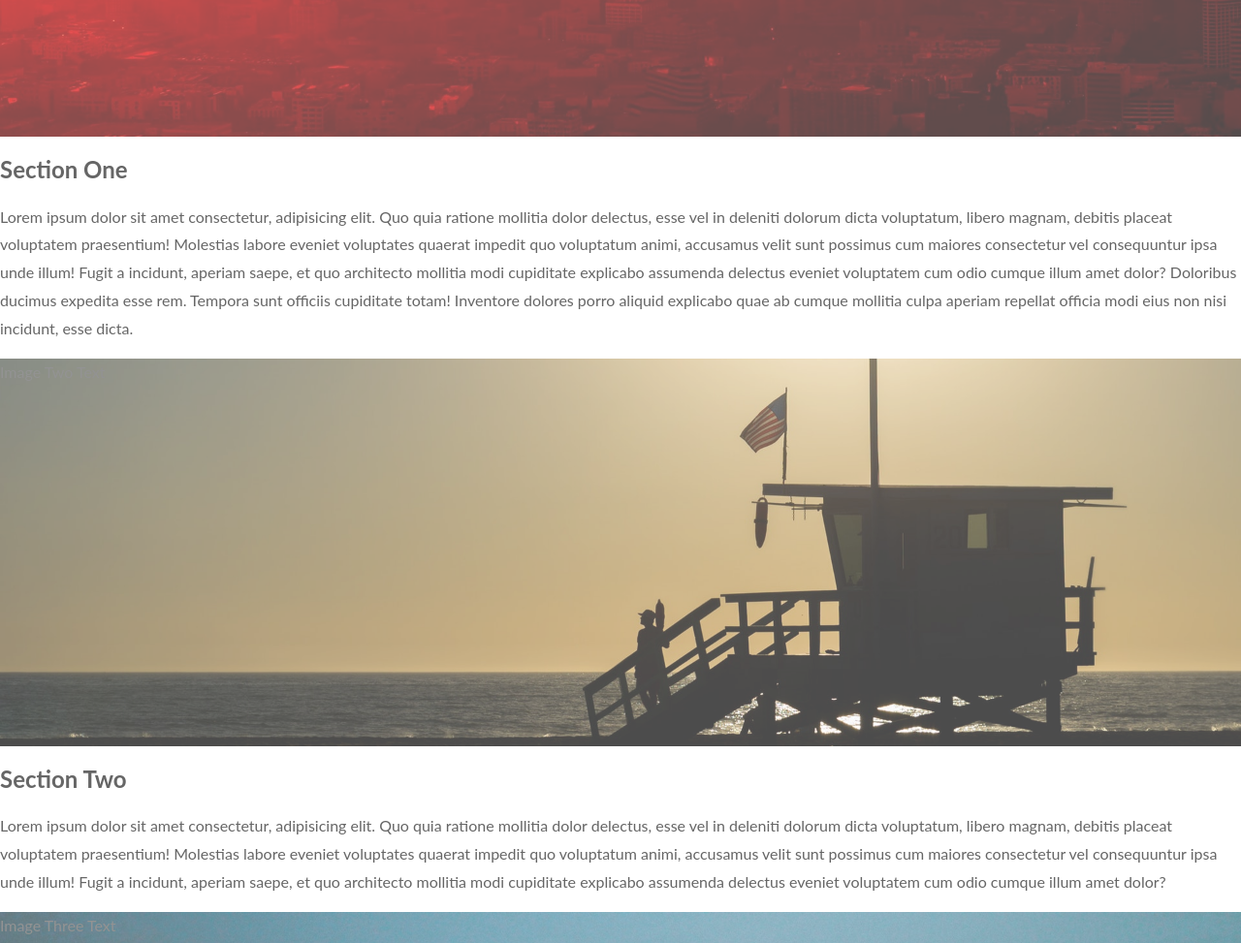
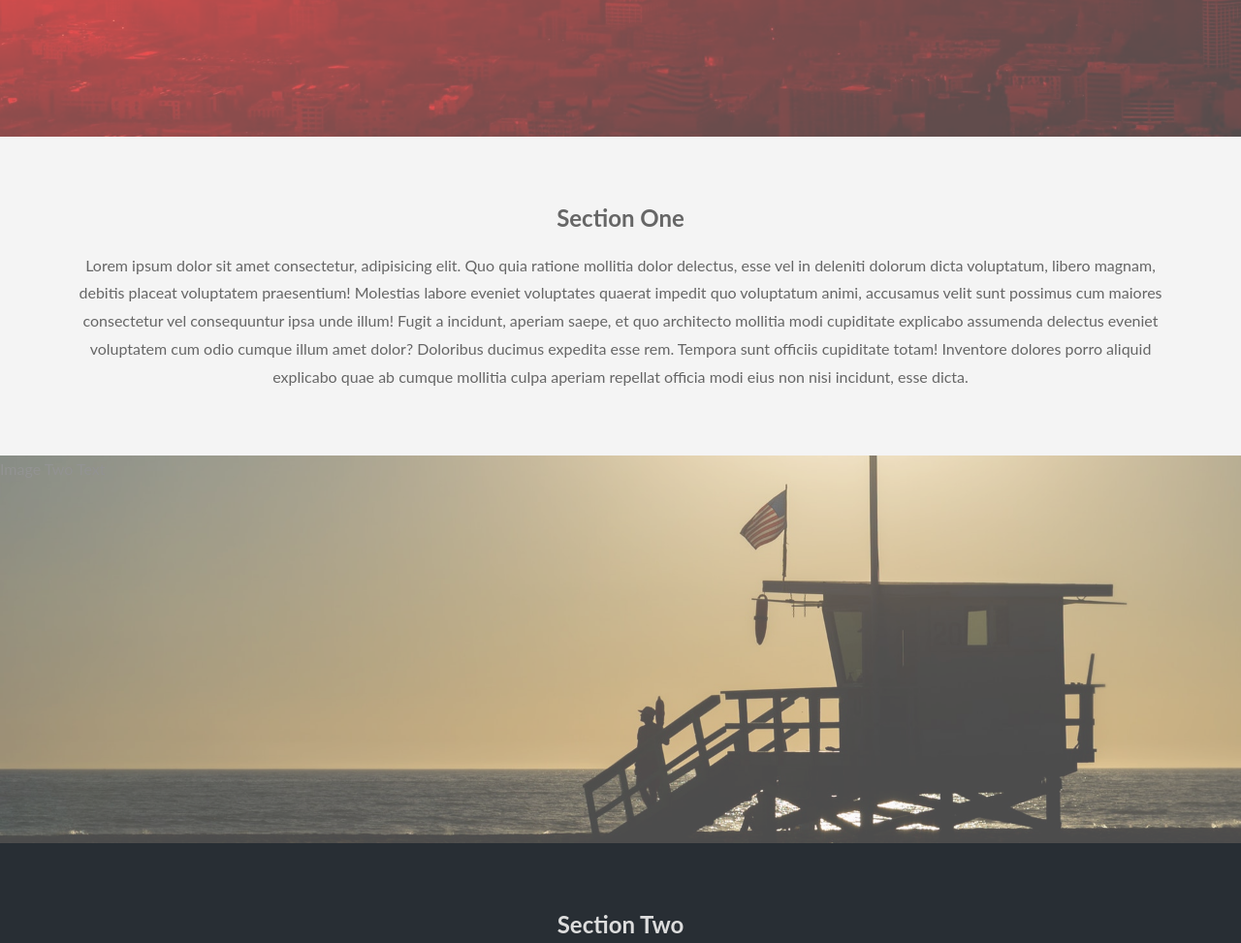
Before and after one commit to hanumancode/Parallax-Website-HTML-CSS, a plain HTML site: page index.html in a window 1280 px wide. Shown: the part 659-1632 px from the top of the page at 97% size. Drawn offline with Linux system fonts and the light colour scheme.

Commit message:
added .section bg and font styling

```diff
--- a/style.css
+++ b/style.css
@@ -32,3 +32,17 @@ body, html {
     background-image: url(img3.jpeg);
     min-height: 400px;
 }
+
+.section {
+    text-align: center;
+    padding: 50px 80px;
+}
+
+.section-light {
+    background: #f4f4f4;
+    color: #666;
+}
+
+.section-dark {
+    background: #282e34;
+    color: #ddd;
```
